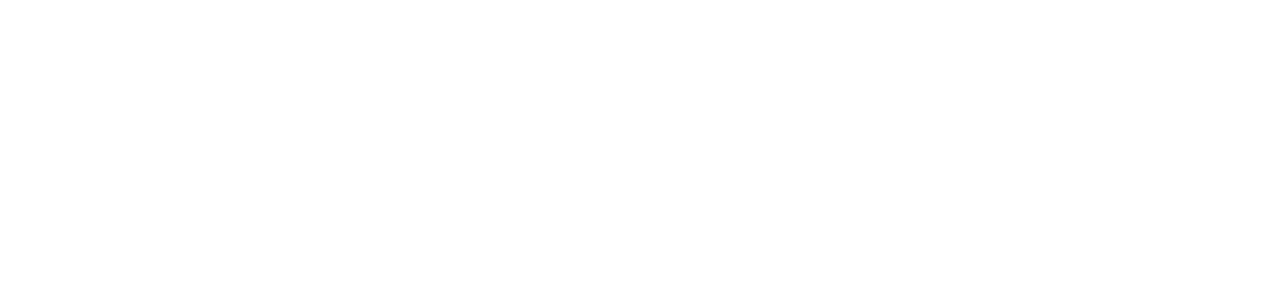
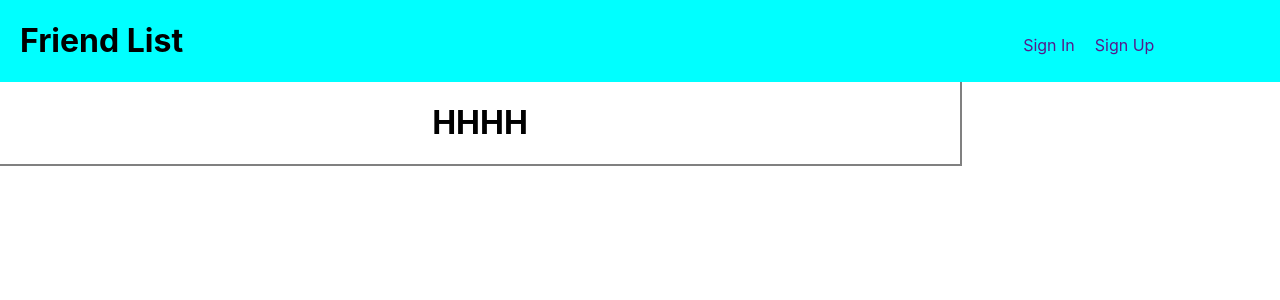
Before and after one commit to Shadow-Chaser/friend-list, a React (Create React App) app: page / in a window 1280 px wide. Shown: the top 300 px of the page. Built offline with nearby package versions, Linux system fonts and the light colour scheme.

Commit message:
header added

```diff
--- a/src/App.css
+++ b/src/App.css
@@ -36,3 +36,8 @@
     transform: rotate(360deg);
   }
 }
+
+
+.main-container{
+  display: flex;
+}
--- a/src/App.js
+++ b/src/App.js
@@ -1,5 +1,6 @@
 import './App.css';
-
+import Header from './Header/Header';
+import User from './User/User.js';
 function App() {
 
 
@@ -8,6 +9,12 @@
 
     <div className="App">
 
+      <Header></Header>
+
+      <div className="main-container">
+        <User></User>
+      </div>
+
     </div>
   );
 }
--- a/src/Header/Header.css
+++ b/src/Header/Header.css
@@ -0,0 +1,15 @@
+.header{
+    display: flex;
+    background-color: aqua;
+}
+
+.header h1{
+    margin-right: 820px;
+    margin-left: 20px;
+}
+
+.header a{
+    margin-left: 20px;
+    text-decoration: none;
+    margin-top: 35px;
+}
--- a/src/Header/Header.js
+++ b/src/Header/Header.js
@@ -0,0 +1,17 @@
+import React from 'react';
+import './Header.css'
+
+const Header = () => {
+    return (
+        <div className='header'>
+            <h1>Friend List</h1>
+
+            <a href="">Sign In</a>
+            <a href="">Sign Up</a>
+
+
+        </div>
+    );
+};
+
+export default Header;
--- a/src/User/User.css
+++ b/src/User/User.css
@@ -0,0 +1,6 @@
+.user{
+    border-right: 2px solid gray;
+    border-bottom: 2px solid gray;
+
+    width: 75%;
+}
--- a/src/User/User.js
+++ b/src/User/User.js
@@ -0,0 +1,11 @@
+import React from 'react';
+import './User.css'
+const User = () => {
+    return (
+        <div className='user'>
+            <h1>HHHH</h1>
+        </div>
+    );
+};
+
+export default User;
```
